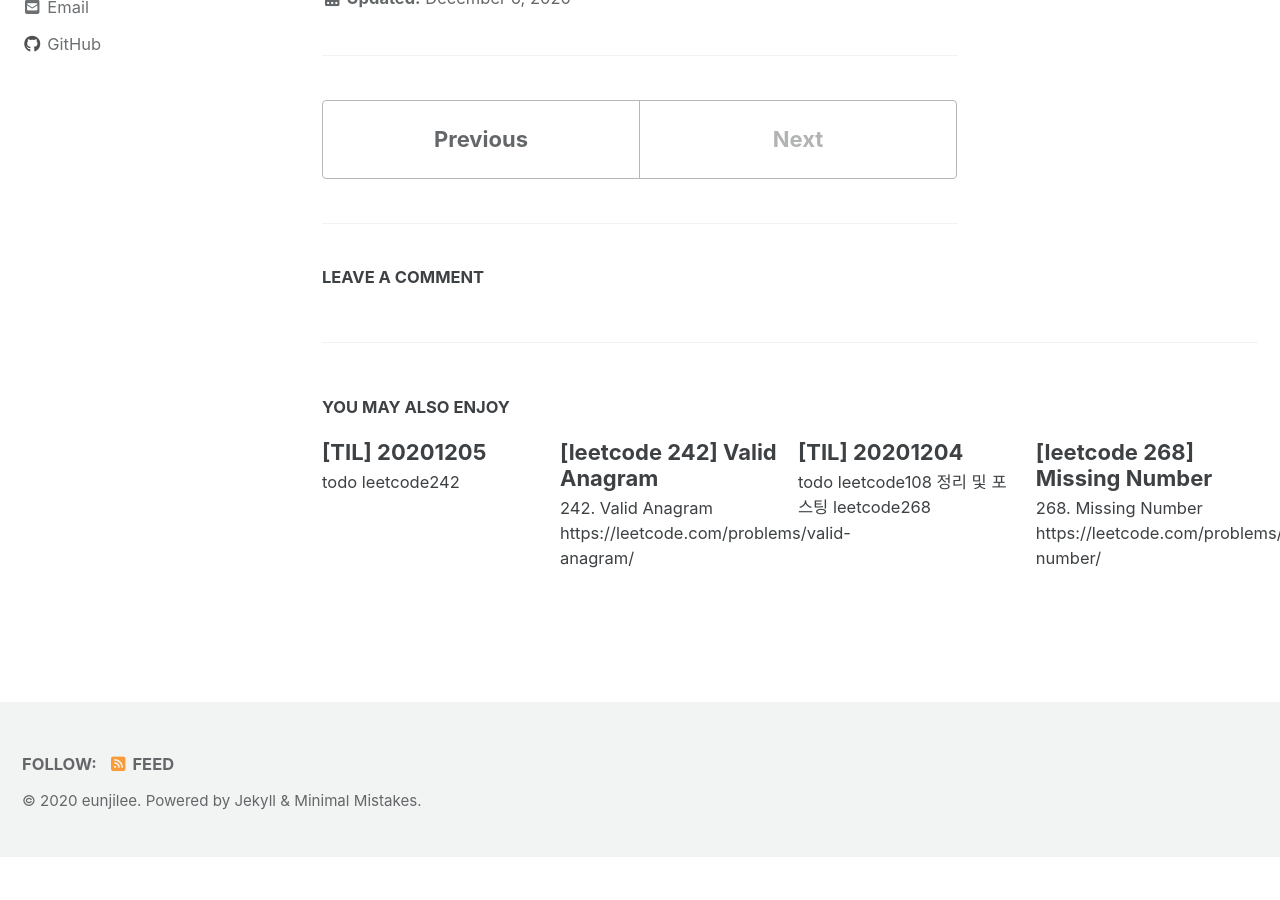
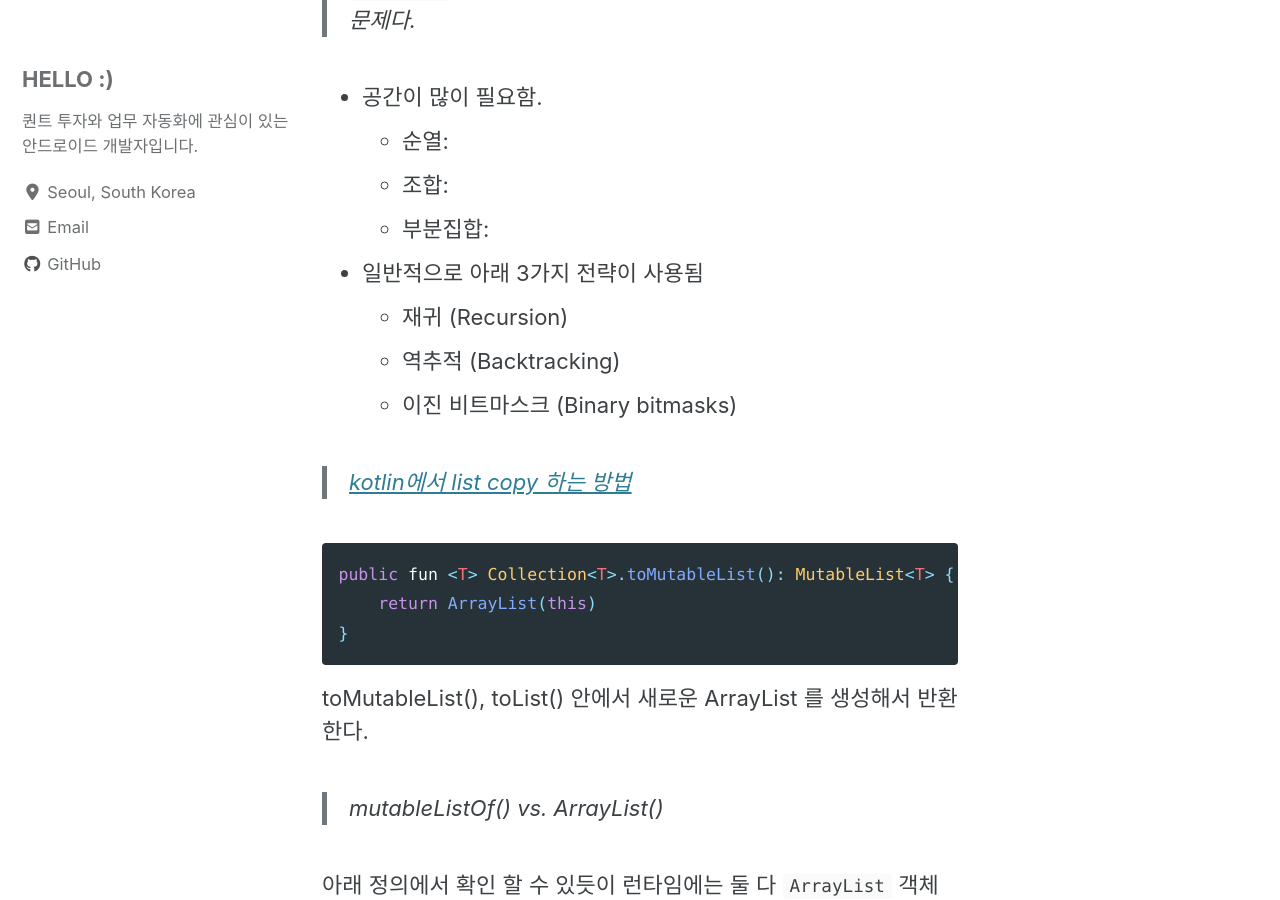
Before and after one commit to dev-eunji/dev-eunji.github.io, a Jekyll site: the page built from _posts/til/2020-12-06-TIL.md, in a window 1280 px wide and 900 px high, scrolled down 617 px. Built offline with Jekyll 4.4.1, drawn with Linux system fonts in a browser that asks for light colours; cached includes are drawn as plain includes; nearby versions of some CDN libraries; comment, search, counter and statistics services are not loaded; before the commit the page ends 1474 px from its top, so only the background shows below that; some of the changed text lies outside the part shown.

Commit message:
- TIL: 20201206 done, 20201207 - leetcode 78, 94, 98

````diff
--- a/_posts/til/2020-12-06-TIL.md
+++ b/_posts/til/2020-12-06-TIL.md
@@ -7,7 +7,62 @@
 comments: true
 ---
 ## todo
-- [ ] [leetcode94](https://leetcode.com/problems/binary-tree-inorder-traversal/)
-- [ ] [leetcode78](https://leetcode.com/problems/subsets/)
+- [X] [leetcode94](https://leetcode.com/problems/binary-tree-inorder-traversal/)
+- [X] [leetcode78](https://leetcode.com/problems/subsets/)
+- [X] [leetcode98](https://leetcode.com/problems/validate-binary-search-tree/)
 
 ## What I learned
+
+> `순열(Permutations)`, `조합(Combinations)`, 그리고 `부분집합(Subsets)` 문제는 서로 유사하고, 일반적인 전략이 나와있는 문제다.
+
+* 공간이 많이 필요함.
+    * 순열:
+    * 조합:
+    * 부분집합:
+
+* 일반적으로 아래 3가지 전략이 사용됨
+    * 재귀 (Recursion)
+    * 역추적 (Backtracking)
+    * 이진 비트마스크 (Binary bitmasks)
+
+
+
+> [kotlin에서 list copy 하는 방법](https://stackoverflow.com/questions/46846025/how-to-clone-or-copy-a-list-in-kotlin)
+
+```java
+public fun <T> Collection<T>.toMutableList(): MutableList<T> {
+    return ArrayList(this)
+}
+```
+toMutableList(), toList() 안에서 새로운 ArrayList 를 생성해서 반환한다.
+
+
+> mutableListOf() vs. ArrayList()
+
+아래 정의에서 확인 할 수 있듯이 런타임에는 둘 다  `ArrayList` 객체이며 동작에 차이가 없다.  하지만, 개발자의 의도(intent)는 코드에 남길 수 있을 것이다. ([참고](https://stackoverflow.com/questions/43114367/difference-between-arrayliststring-and-mutablelistofstring-in-kotlin))
+```kotlin
+val a = mutableListOf<String>() // 변경 가능한 리스트를 원해. 구현에는 특별히 신경쓰지 않음
+val b = ArrayList<String>()     // ArrayList 를 원해.
+```
+
+##### `mutableListOf<String>()`
+```kotlin
+@kotlin.internal.InlineOnly
+public inline fun <T> mutableListOf(): MutableList<T> = ArrayList()
+```
+
+##### `ArrayList<String>()`
+```kotlin
+public actual typealias ArrayList<E> = java.util.ArrayList<E>
+```
+
+> [python] dictionary -> DataFrame : from_dict()
+
+```python
+from pandas import DataFrame
+dict_stock = defaultdict(list)
+dict_stock["name"] = ['삼성전자', 'SK하이닉스']
+dict_stock["code"] = ['005930', '000660']
+df_stock = DataFrame.from_dict(dict_stock)
+print(f"df_stock: ${df_stock}")
+```
````
Also changed, not shown: _posts/algorithm/2020-12-06-leetcode78.md (added, +104 -0 lines), _posts/algorithm/2020-12-06-leetcode94.md (added, +59 -0 lines), _posts/algorithm/2020-12-06-leetcode98.md (added, +42 -0 lines), _posts/til/2020-12-07-TIL.md (added, +14 -0 lines).
